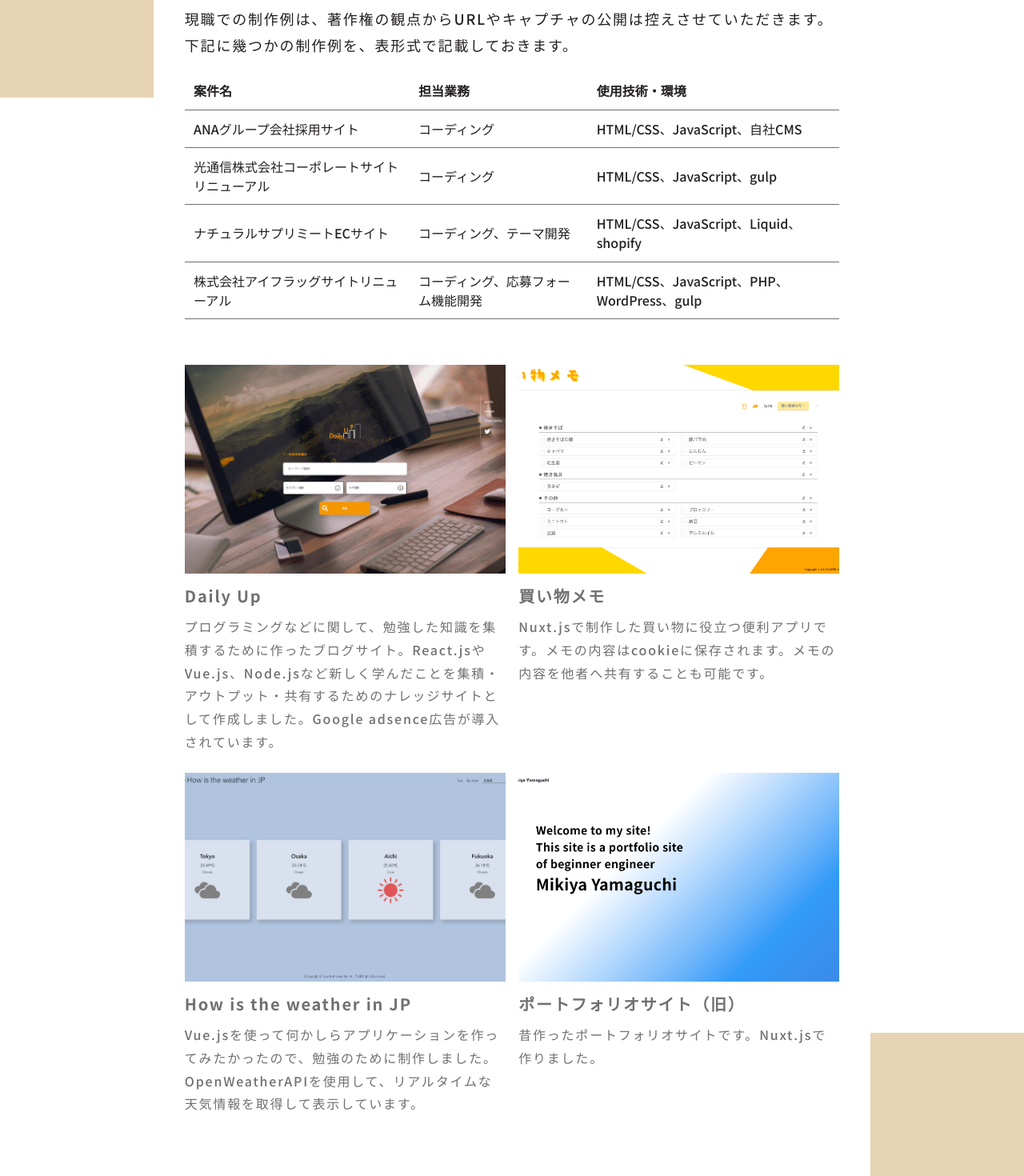
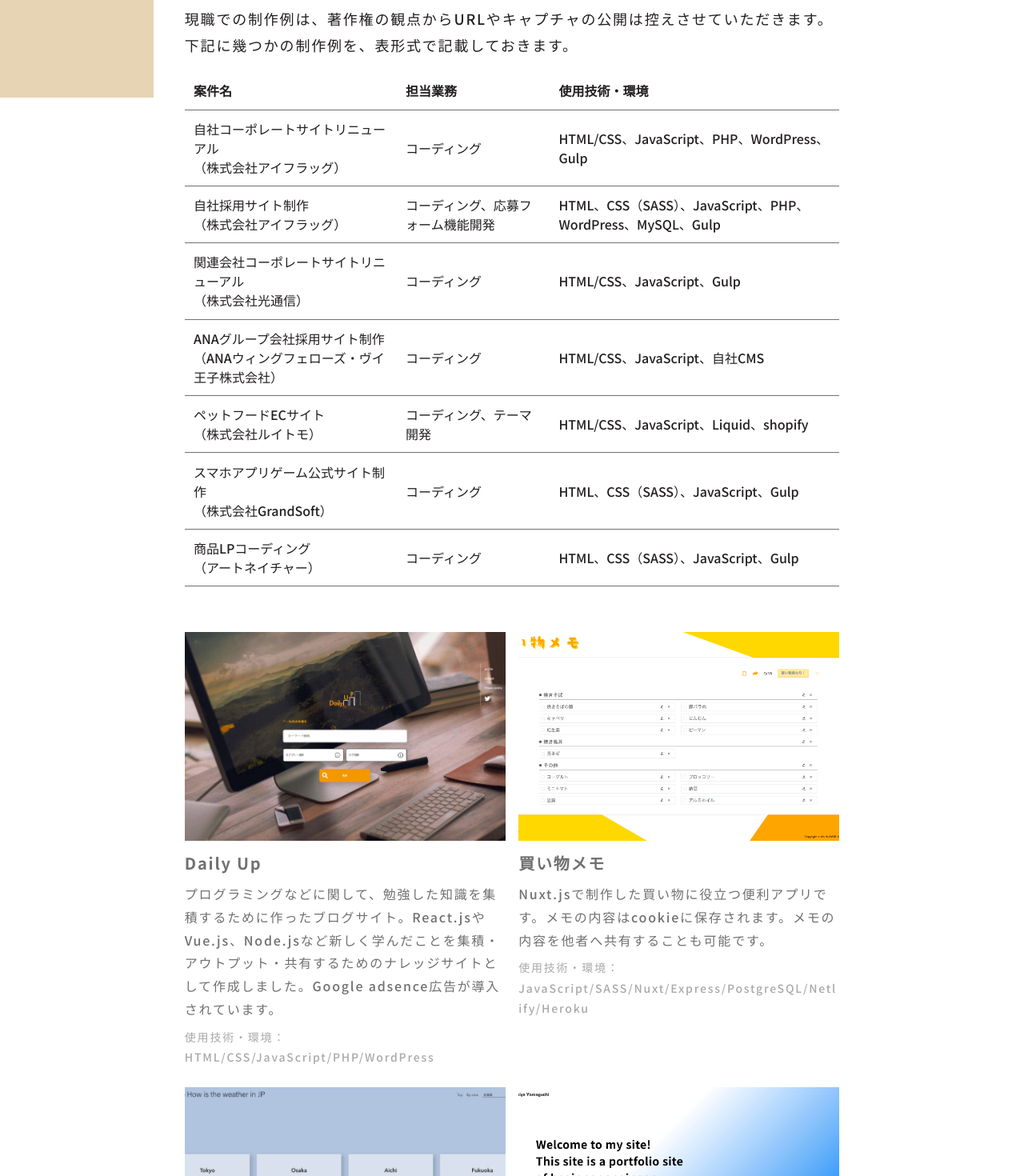
Before and after one commit to MikiyaYamaguchi/react_portfolio, a React (Create React App) app: page /works in a window 1280 px wide. Shown: the part 380-1850 px from the top of the page at 80% size. Built offline with nearby package versions, Linux system fonts and the light colour scheme.

Commit message:
Worksページ更新

```diff
--- a/src/components/CardBox.tsx
+++ b/src/components/CardBox.tsx
@@ -4,11 +4,12 @@
 type Props = {
   title: string;
   context: string;
+  tec: string;
   img: string;
   url: string;
 };
 
-const CardBox = ({ title, context, img, url }: Props) => {
+const CardBox = ({ title, context, tec, img, url }: Props) => {
   const card = css`
     a {
       text-decoration: none !important;
@@ -42,8 +43,14 @@
         font-size: 16px;
         color: #707070;
         margin-top: 0;
+        margin-bottom: 0.5em;
         @media screen and (max-width: 767px) {
           font-size: 15px;
+        }
+        &.tec {
+          font-size: 14px;
+          margin-top: 0;
+          color: #a9a9a9;
         }
       }
       .title {
@@ -65,6 +72,7 @@
         </figure>
         <p className="title">{title}</p>
         <p>{context}</p>
+        <p className="tec">使用技術・環境：{tec}</p>
       </a>
     </div>
   );
--- a/src/json/works.json
+++ b/src/json/works.json
@@ -3,6 +3,7 @@
 		"id": 1,
 		"title": "Daily Up",
 		"context": "プログラミングなどに関して、勉強した知識を集積するために作ったブログサイト。React.jsやVue.js、Node.jsなど新しく学んだことを集積・アウトプット・共有するためのナレッジサイトとして作成しました。Google adsence広告が導入されています。",
+		"tec": "HTML/CSS/JavaScript/PHP/WordPress",
 		"img": "dailyupblog.jpg",
 		"url": "https://www.dailyupblog.com"
 	},
@@ -10,6 +11,7 @@
 		"id": 2,
 		"title": "買い物メモ",
 		"context": "Nuxt.jsで制作した買い物に役立つ便利アプリです。メモの内容はcookieに保存されます。メモの内容を他者へ共有することも可能です。",
+		"tec": "JavaScript/SASS/Nuxt/Express/PostgreSQL/Netlify/Heroku",
 		"img": "kaimonomemo.png",
 		"url": "https://www.kaimononosuke.com/kaimonomemo/"
 	},
@@ -17,6 +19,7 @@
 		"id": 3,
 		"title": "How is the weather in JP",
 		"context": "Vue.jsを使って何かしらアプリケーションを作ってみたかったので、勉強のために制作しました。OpenWeatherAPIを使用して、リアルタイムな天気情報を取得して表示しています。",
+		"tec": "JavaScript/SASS/Vue/Netlify",
 		"img": "howistheweather.jpg",
 		"url": "https://howistheweather-jp.netlify.app/#/"
 	},
@@ -24,6 +27,7 @@
 		"id": 4,
 		"title": "ポートフォリオサイト（旧）",
 		"context": "昔作ったポートフォリオサイトです。Nuxt.jsで作りました。",
+		"tec": "JavaScript/SASS/Nuxt/Netlify",
 		"img": "old_portfolio.png",
 		"url": "https://mikiya-yamaguchi-1503.netlify.app/"
 	}
--- a/src/pages/Works.tsx
+++ b/src/pages/Works.tsx
@@ -10,6 +10,7 @@
   id: number;
   title: string;
   context: string;
+  tec: string;
   img: string;
   url: string;
 }
@@ -61,24 +62,69 @@
             </thead>
             <tbody>
               <tr>
-                <td>ANAグループ会社採用サイト</td>
+                <td>
+                  自社コーポレートサイトリニューアル
+                  <br />
+                  （株式会社アイフラッグ）
+                </td>
+                <td>コーディング</td>
+                <td>HTML/CSS、JavaScript、PHP、WordPress、Gulp</td>
+              </tr>
+              <tr>
+                <td>
+                  自社採用サイト制作
+                  <br />
+                  （株式会社アイフラッグ）
+                </td>
+                <td>コーディング、応募フォーム機能開発</td>
+                <td>
+                  HTML、CSS（SASS）、JavaScript、PHP、WordPress、MySQL、Gulp
+                </td>
+              </tr>
+              <tr>
+                <td>
+                  関連会社コーポレートサイトリニューアル
+                  <br />
+                  （株式会社光通信）
+                </td>
+                <td>コーディング</td>
+                <td>HTML/CSS、JavaScript、Gulp</td>
+              </tr>
+              <tr>
+                <td>
+                  ANAグループ会社採用サイト制作
+                  <br />
+                  （ANAウィングフェローズ・ヴイ王子株式会社）
+                </td>
                 <td>コーディング</td>
                 <td>HTML/CSS、JavaScript、自社CMS</td>
               </tr>
               <tr>
-                <td>光通信株式会社コーポレートサイトリニューアル</td>
-                <td>コーディング</td>
-                <td>HTML/CSS、JavaScript、gulp</td>
-              </tr>
-              <tr>
-                <td>ナチュラルサプリミートECサイト</td>
+                <td>
+                  ペットフードECサイト
+                  <br />
+                  （株式会社ルイトモ）
+                </td>
                 <td>コーディング、テーマ開発</td>
                 <td>HTML/CSS、JavaScript、Liquid、shopify</td>
               </tr>
               <tr>
-                <td>株式会社アイフラッグサイトリニューアル</td>
-                <td>コーディング、応募フォーム機能開発</td>
-                <td>HTML/CSS、JavaScript、PHP、WordPress、gulp</td>
+                <td>
+                  スマホアプリゲーム公式サイト制作
+                  <br />
+                  （株式会社GrandSoft）
+                </td>
+                <td>コーディング</td>
+                <td>HTML、CSS（SASS）、JavaScript、Gulp</td>
+              </tr>
+              <tr>
+                <td>
+                  商品LPコーディング
+                  <br />
+                  （アートネイチャー）
+                </td>
+                <td>コーディング</td>
+                <td>HTML、CSS（SASS）、JavaScript、Gulp</td>
               </tr>
             </tbody>
           </table>
@@ -92,6 +138,7 @@
                 <CardBox
                   title={work.title}
                   context={work.context}
+                  tec={work.tec}
                   img={work.img}
                   url={work.url}
                 />
```
